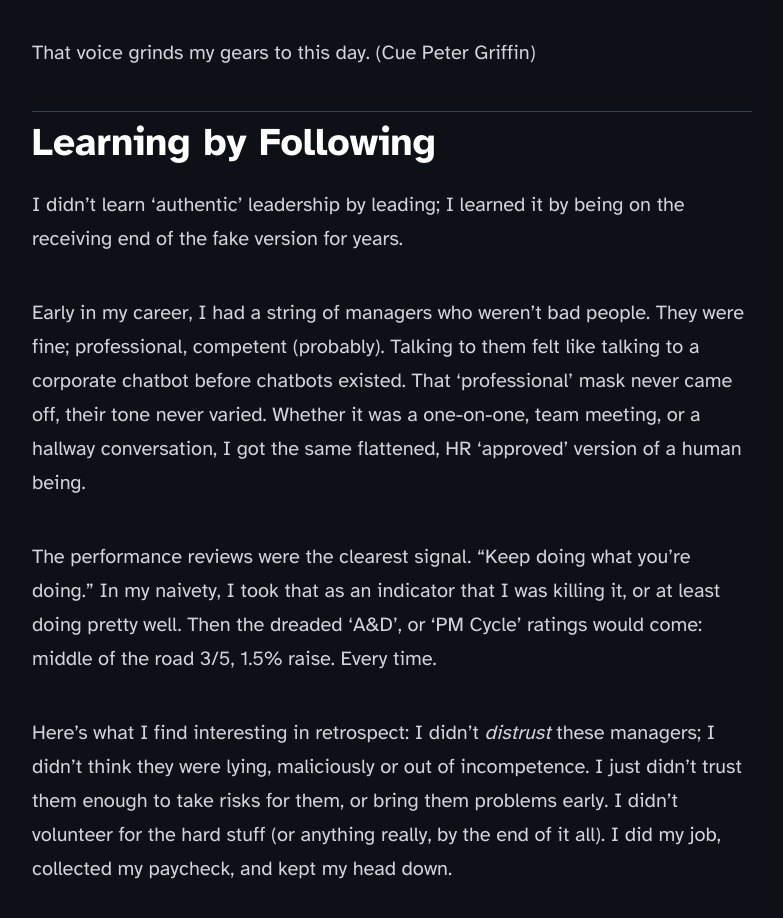
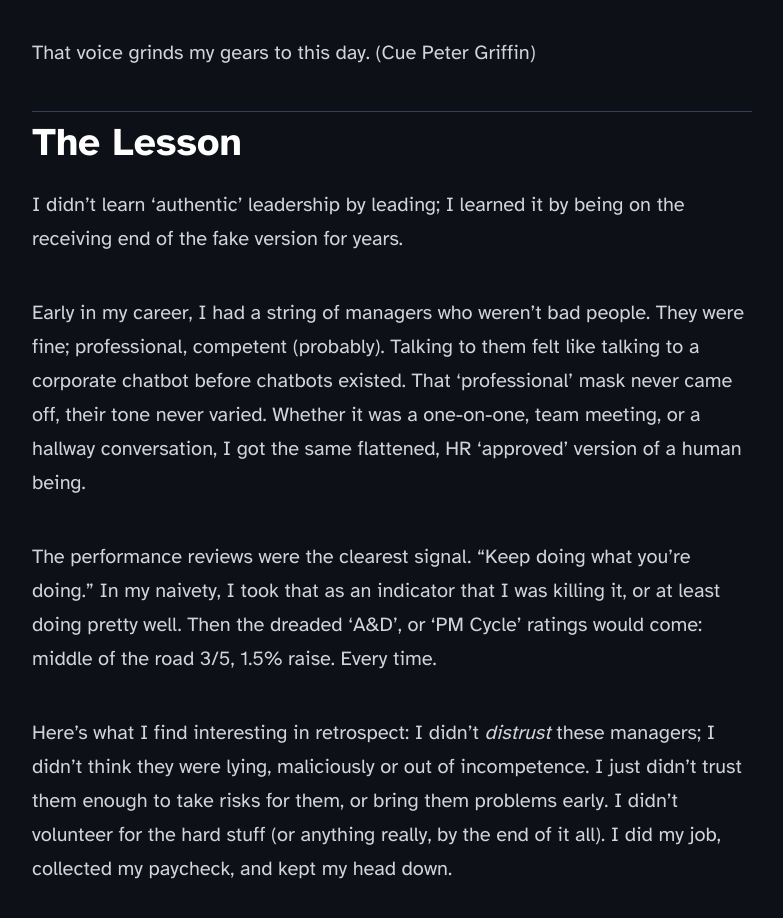
Before and after one commit to chaosbit-dev/chaosbit.dev, an Astro site: page /blog/the-mask in a window 1280 px wide. Shown: the part 843-1761 px from the top of the page, without its empty margins (248-1031 px from the left). Built offline with nearby package versions, Linux system fonts and the light colour scheme; Astro itself is replaced by a stand-in of ours.

Commit message:
Updated the mask header for section 2

```diff
--- a/src/content/blog/the-mask.md
+++ b/src/content/blog/the-mask.md
@@ -15,7 +15,7 @@ That voice grinds my gears to this day. (Cue Peter Griffin)
 
 ---
 
-### Learning by Following
+### The Lesson
 
 I didn't learn 'authentic' leadership by leading; I learned it by being on the receiving end of the fake version for years.
 
```
